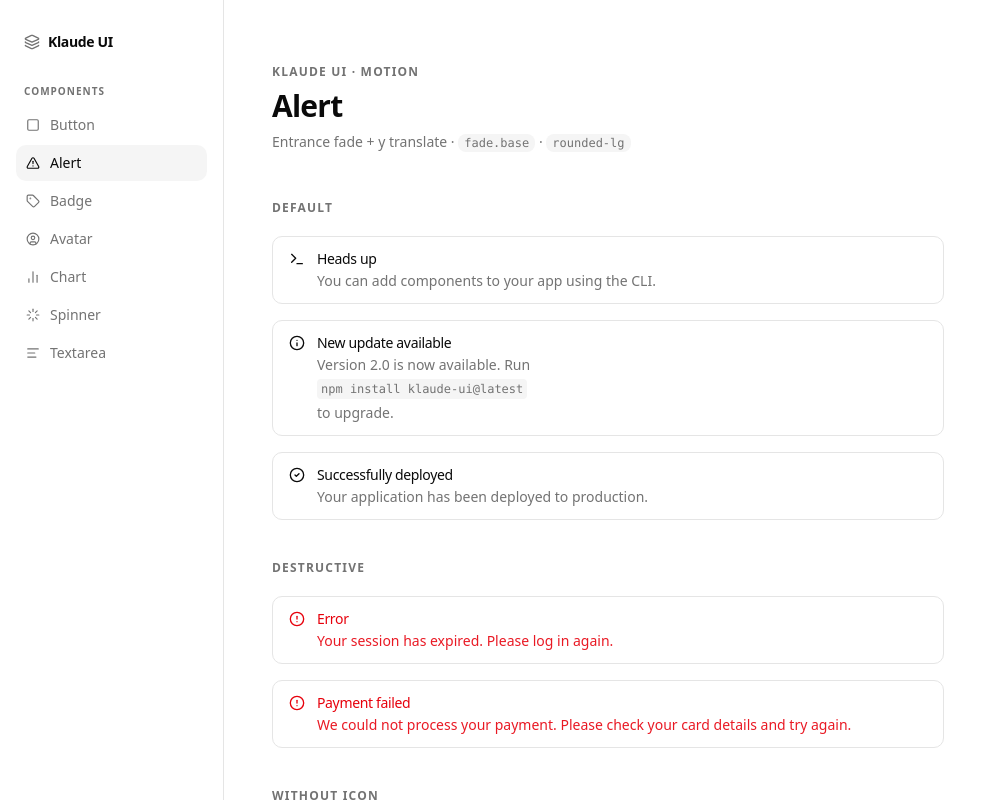
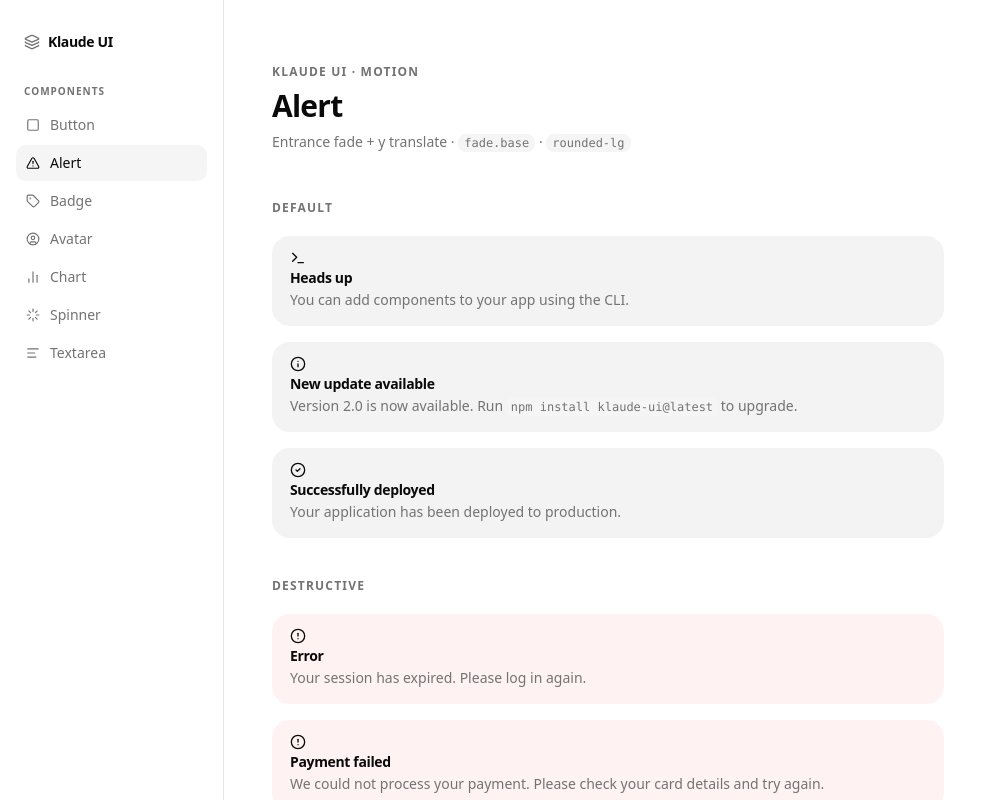
Before and after one commit to jeiwinfrey/klaude-ui-docs, a Next.js app: page / in a window 1280 px wide. Both pictures are taken after a click on the button "Alert". Shown: the top 800 px of the page, without its empty margins (0-983 px from the left). Built offline with nearby package versions, Linux system fonts and the light colour scheme.

Commit message:
feat: add new variations and animations

```diff
--- a/components/ui/motion/alert.tsx
+++ b/components/ui/motion/alert.tsx
@@ -2,59 +2,111 @@
 
 import * as React from "react"
 import { motion, useReducedMotion } from "motion/react"
-import { cva, type VariantProps } from "class-variance-authority"
 
 import { cn } from "@/lib/utils"
-import { fade } from "@/lib/motion"
+import { ios } from "@/lib/motion"
 
-// ─── Variants ────────────────────────────────────────────────────────────────
+// ─── Variant config ───────────────────────────────────────────────────────────
 
-const alertVariants = cva(
-    "relative w-full rounded-lg border px-4 py-3 text-sm grid has-[>svg]:grid-cols-[calc(var(--spacing)*4)_1fr] grid-cols-[0_1fr] has-[>svg]:gap-x-3 gap-y-0.5 items-start [&>svg]:size-4 [&>svg]:translate-y-0.5 [&>svg]:text-current",
-    {
-        variants: {
-            variant: {
-                default: "bg-card text-card-foreground",
-                destructive:
-                    "text-destructive bg-card [&>svg]:text-current *:data-[slot=alert-description]:text-destructive/90",
-            },
-        },
-        defaultVariants: {
-            variant: "default",
-        },
-    }
-)
+export type AlertVariant = "default" | "destructive" | "success" | "warning" | "info"
+
+const VARIANT: Record<
+    AlertVariant,
+    { iconBg: string; iconColor: string; bg: string }
+> = {
+    default: {
+        iconBg: "bg-primary/10",
+        iconColor: "text-primary",
+        bg: "bg-primary/5",
+    },
+    destructive: {
+        iconBg: "bg-destructive/10",
+        iconColor: "text-destructive",
+        bg: "bg-destructive/5",
+    },
+    success: {
+        iconBg: "bg-green-500/10",
+        iconColor: "text-green-600 dark:text-green-400",
+        bg: "bg-green-500/5",
+    },
+    warning: {
+        iconBg: "bg-amber-500/10",
+        iconColor: "text-amber-600 dark:text-amber-400",
+        bg: "bg-amber-500/5",
+    },
+    info: {
+        iconBg: "bg-sky-500/10",
+        iconColor: "text-sky-600 dark:text-sky-400",
+        bg: "bg-sky-500/5",
+    },
+}
 
 // ─── Types ────────────────────────────────────────────────────────────────────
 
-export interface AlertProps
-    extends React.ComponentPropsWithoutRef<"div">,
-    VariantProps<typeof alertVariants> { }
+export interface AlertProps extends React.ComponentPropsWithoutRef<"div"> {
+    variant?: AlertVariant
+    /** Icon rendered in the colored badge — any React node (e.g. a Lucide icon) */
+    icon?: React.ReactNode
+}
 
-// ─── Components ───────────────────────────────────────────────────────────────
+// ─── Alert ────────────────────────────────────────────────────────────────────
+//
+// Design language:
+//   • Filled tinted background (variant-color/5) — no harsh border
+//   • 3 px left accent bar — the single visual anchor for the variant
+//   • Icon sits in a rounded-xl badge (variant-color/10 bg)
+//   • Entrance: scale 0.97 + y 6 + fade → ios.snappy (feels like iOS banner drop)
 
 const Alert = React.forwardRef<HTMLDivElement, AlertProps>(
-    ({ className, variant, ...props }, ref) => {
+    ({ className, variant = "default", icon, children, ...props }, ref) => {
         const reduce = useReducedMotion()
+        const v = VARIANT[variant]
 
         return (
             <motion.div
                 ref={ref}
                 data-slot="alert"
                 role="alert"
-                className={cn(alertVariants({ variant }), className)}
-                // Entrance fade + slight y translate — duration.base, ease.out
-                initial={{ opacity: 0, y: reduce ? 0 : 4 }}
-                animate={{ opacity: 1, y: 0 }}
-                transition={reduce ? { duration: 0 } : fade.base}
+                className={cn(
+                    // Base shape
+                    "relative flex items-start gap-3.5 overflow-hidden rounded-2xl px-4 py-3.5",
+                    // Tinted fill
+                    v.bg,
+                    className
+                )}
+                initial={{ opacity: 0, y: reduce ? 0 : 6, scale: reduce ? 1 : 0.97 }}
+                animate={{ opacity: 1, y: 0, scale: 1 }}
+                whileHover={reduce ? undefined : { scale: 1.015, y: -1 }}
+                whileTap={reduce ? undefined : { scale: 0.99 }}
+                transition={reduce ? { duration: 0 } : ios.snappy}
                 {...(props as React.ComponentPropsWithoutRef<typeof motion.div>)}
-            />
+            >
+
+                {/* Icon badge */}
+                {icon && (
+                    <span
+                        className={cn(
+                            "mt-0.5 flex shrink-0 items-center justify-center rounded-xl",
+                            "size-8 [&>svg]:size-4",
+                            v.iconBg,
+                            v.iconColor
+                        )}
+                    >
+                        {icon}
+                    </span>
+                )}
+
+                {/* Content */}
+                <div className="flex min-w-0 flex-1 flex-col gap-0.5 pl-0.5">
+                    {children}
+                </div>
+            </motion.div>
         )
     }
 )
 Alert.displayName = "Alert"
 
-// Sub-components — purely structural, no motion needed
+// ─── AlertTitle ───────────────────────────────────────────────────────────────
 
 const AlertTitle = React.forwardRef<
     HTMLDivElement,
@@ -64,13 +116,15 @@ const AlertTitle = React.forwardRef<
         ref={ref}
         data-slot="alert-title"
         className={cn(
-            "col-start-2 line-clamp-1 min-h-4 font-medium tracking-tight",
+            "text-sm font-semibold leading-snug tracking-tight text-foreground",
             className
         )}
         {...props}
     />
 ))
 AlertTitle.displayName = "AlertTitle"
+
+// ─── AlertDescription ─────────────────────────────────────────────────────────
 
 const AlertDescription = React.forwardRef<
     HTMLDivElement,
@@ -80,7 +134,7 @@ const AlertDescription = React.forwardRef<
         ref={ref}
         data-slot="alert-description"
         className={cn(
-            "text-muted-foreground col-start-2 grid justify-items-start gap-1 text-sm [&_p]:leading-relaxed",
+            "text-sm leading-relaxed text-muted-foreground [&_p]:leading-relaxed",
             className
         )}
         {...props}
```
